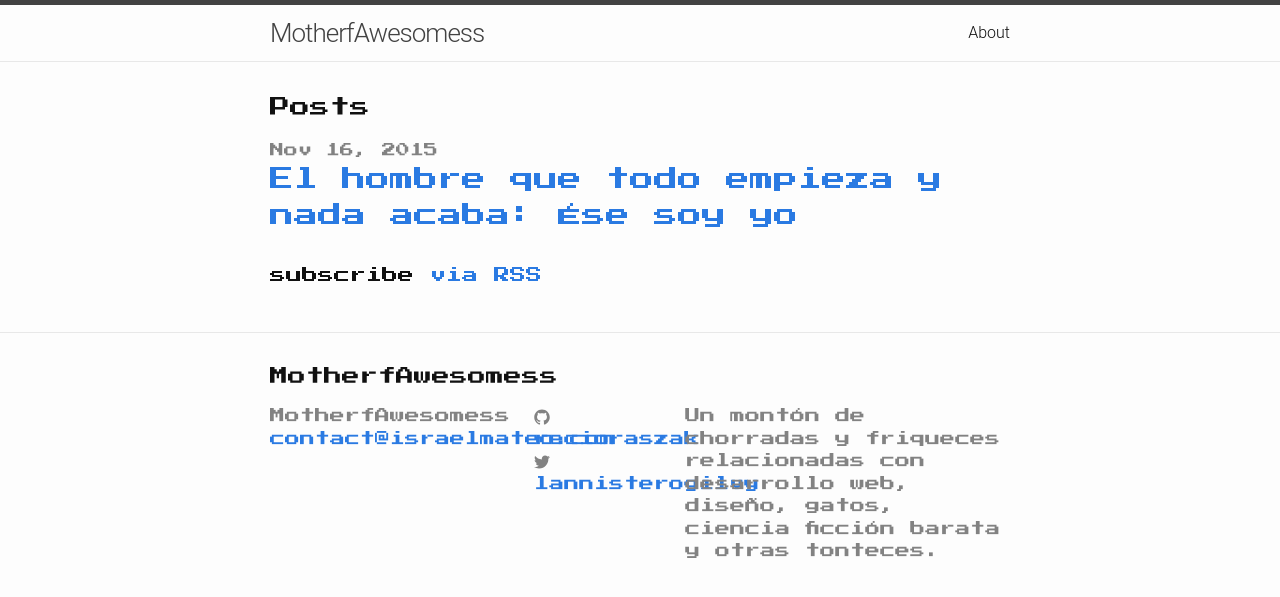
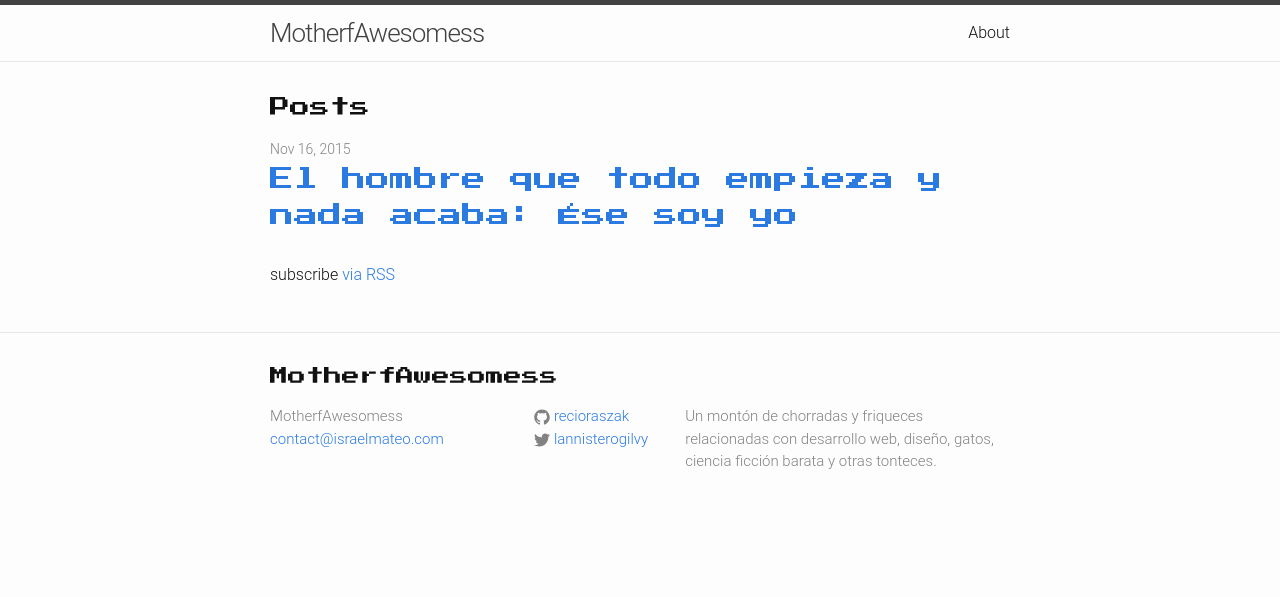
Before and after one commit to recioRaszak/recioraszak.github.io, a Jekyll site: the page built from index.html, in a window 1280 px wide. Shown: the top 597 px of the page. Built offline with Jekyll 4.4.1, drawn with Linux system fonts in a browser that asks for light colours.

Commit message:
styling testing

```diff
--- a/_sass/_base.scss
+++ b/_sass/_base.scss
@@ -33,7 +33,6 @@ p, blockquote, pre,
 ul, ol, dl, figure,
 %vertical-rhythm {
     margin-bottom: $spacing-unit / 2;
-    font-family: $heading-font-family;
 }
 
 
@@ -82,6 +81,7 @@ li {
  */
 h1, h2, h3, h4, h5, h6 {
     font-weight: 300;
+    font-family: $heading-font-family;
 }
 
 
```
